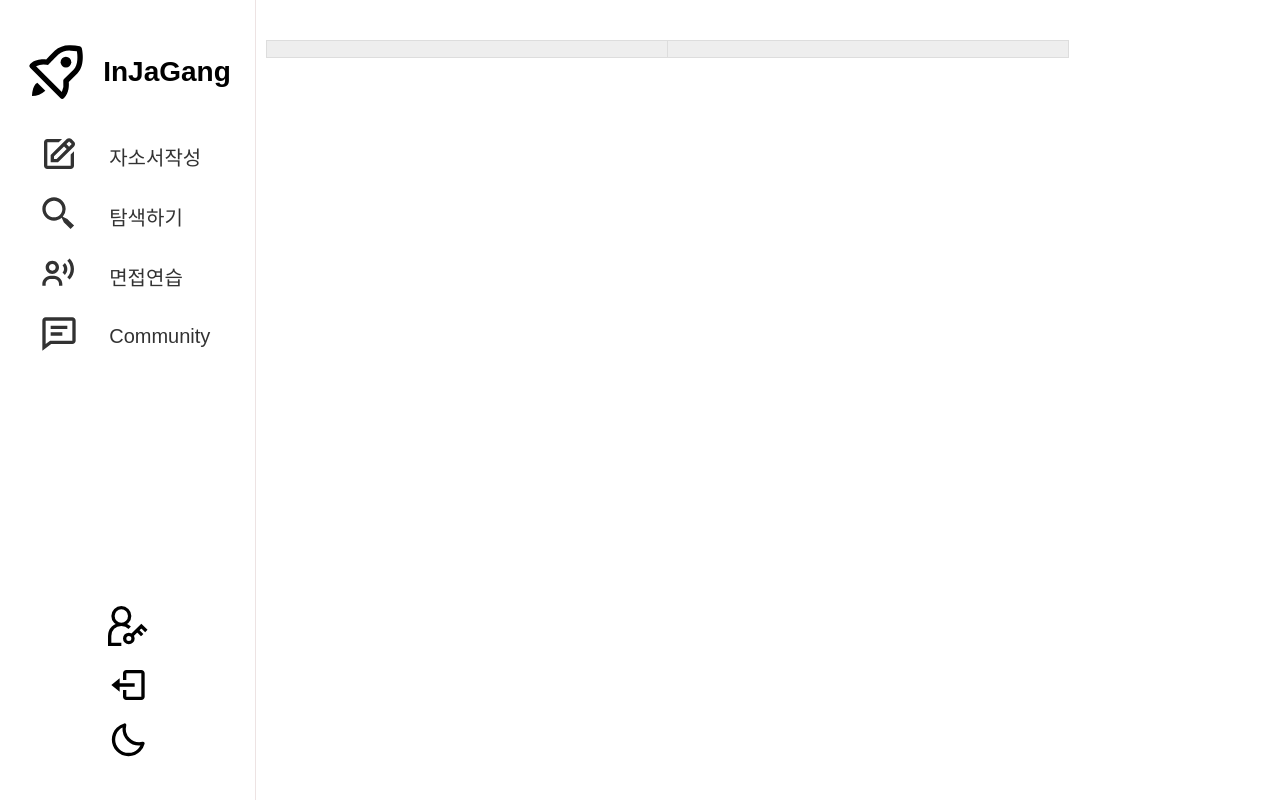
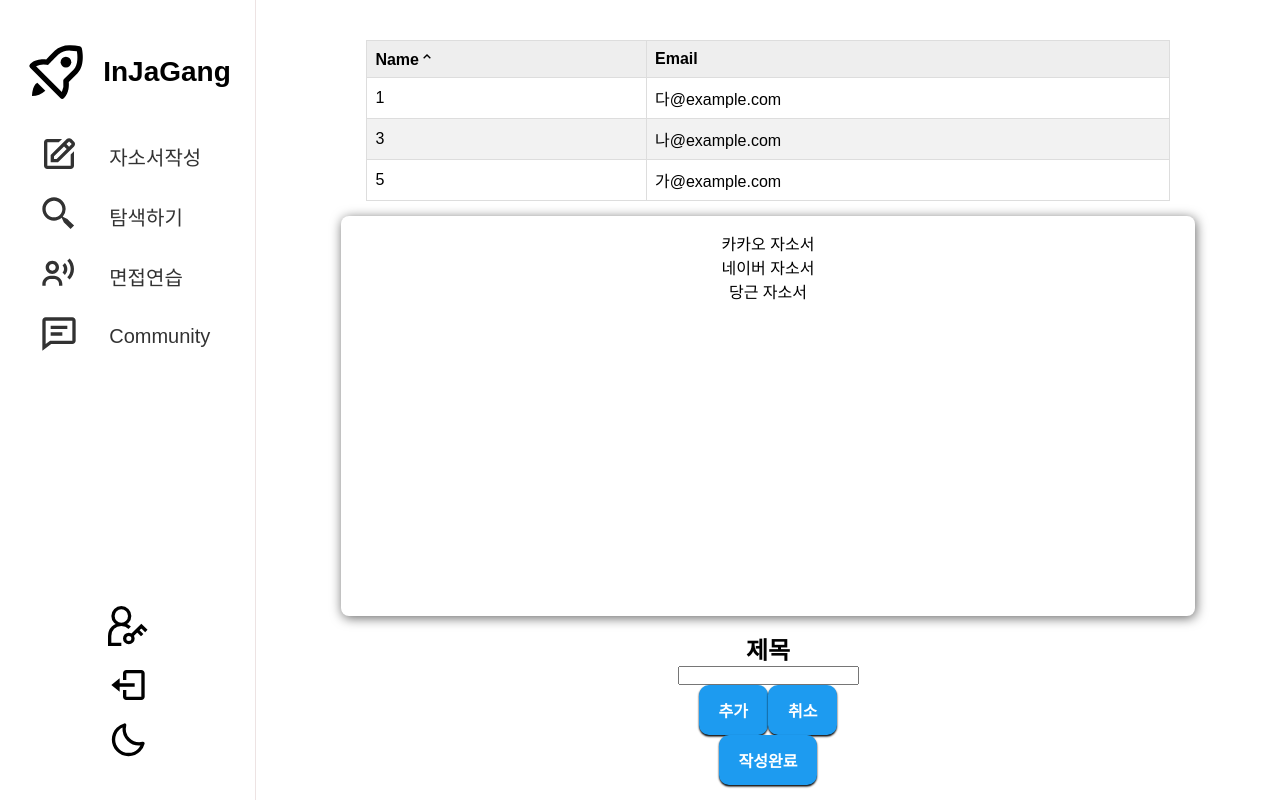
Before and after one commit to Minsoek96/injagang-fe, a Next.js app in the folder client/: page /admin in a window 1280 px wide. Built offline with nearby package versions, Linux system fonts and the light colour scheme.

Commit message:
admin 초안 완료 ( 디자인 미적용, 간단 구현)

```diff
--- /dev/null
+++ b/client/components/Admin/MemberTable.tsx
@@ -0,0 +1,74 @@
+import styled from "styled-components";
+import { BiChevronUp, BiChevronDown } from "react-icons/bi";
+import react, {useState} from 'react';
+
+const Table = styled.table`
+  border-collapse: collapse;
+  width: 80%;
+`;
+
+const Th = styled.th`
+  background-color: #eee;
+  border: 1px solid #ddd;
+  padding: 8px;
+  text-align: left;
+`;
+
+const Td = styled.td`
+  border: 1px solid #ddd;
+  padding: 8px;
+`;
+
+const Tr = styled.tr`
+  &:nth-child(even) {
+    background-color: #f2f2f2;
+  }
+`;
+
+interface Member {
+    id: number;
+    name: string;
+    email: string;
+  }
+
+  interface MemberTableProps {
+    members: Member[];
+  }
+
+const MemberTable = ({members}:MemberTableProps) => {
+    type userInfo = "name"|"email"
+    const [sortName, setSortName] = useState<userInfo>('name');
+    const [sortDirection, setSorDirection] = useState<'latest'|'oldest'>('latest')
+
+    const sortedMembers = members.sort((a,b) => {
+      const sortList = sortDirection === 'latest'? 1 : -1;
+      return a[sortName] > b[sortName]? sortList : -sortList
+    })
+
+    const handleSort = (curName:userInfo) => {
+      if(curName === sortName) {
+        setSorDirection(sortDirection === "latest"? "oldest" : "latest")
+      }
+      setSortName(curName)
+    }
+    return (
+        <Table>
+        <thead>
+          <Tr>
+            <Th onClick={()=>handleSort("name")}>Name{sortName === 'name' && (sortDirection === "latest"? <BiChevronUp/> : <BiChevronDown/>)}</Th>
+            <Th onClick={()=>handleSort("email")}>Email{sortName === 'email' && (sortDirection === "latest"? <BiChevronUp/> : <BiChevronDown/>)}</Th>
+          </Tr>
+        </thead>
+        <tbody>
+          {sortedMembers.map(member => (
+            <Tr key={member.id}>
+              <Td>{member.name}</Td>
+              <Td>{member.email}</Td>
+            </Tr>
+          ))}
+        </tbody>
+      </Table>
+    );
+};
+
+export default MemberTable;
--- /dev/null
+++ b/client/components/Admin/Template.tsx
@@ -0,0 +1,80 @@
+import React, { useState } from "react";
+import styled from "styled-components";
+import { ColBox } from "@/styles/GlobalStyle";
+import { questionList } from "@/pages/edit";
+import CustomButton from "../UI/CustomButton";
+
+const Card = styled.div`
+  ${ColBox};
+  padding: 15px 15px;
+  background-color: ${({ theme }) => theme.colors.primary};
+  color: ${({ theme }) => theme.colors.text};
+  width: 85%;
+  height: 400px;
+  border-radius: 8px;
+  box-shadow: 1px 2px 12px rgba(0, 0, 0, 0.6);
+  text-align: center;
+  margin: 15px 15px;
+`;
+
+const Template = () => {
+  const [templateTitle, setTemplateTitle] = useState<string>("");
+  const [templateQuestion, setTemplateQuestion] = useState<string[]>([]);
+
+  const addQuestion = () => {
+    if(templateQuestion.length >= 7){
+        return
+    }
+    setTemplateQuestion([...templateQuestion, ""]);
+  };
+
+  const handleQuestionChange = (index: number, value: string) => {
+    const newQuestionList = [...templateQuestion];
+    newQuestionList[index] = value;
+    setTemplateQuestion(newQuestionList);
+  };
+
+  const handleQuestionList = () => {
+    console.log({ title: templateTitle, content: templateQuestion });
+  };
+
+  const removeLastQuestion = () => {
+    if (templateQuestion.length <= 1) {
+      return;
+    }
+    setTemplateQuestion(prev => prev.slice(0, -1));
+  };
+
+  return (
+    <>
+      <Card>
+        {questionList.map((list, index) => (
+          <div key={index}>{list.title}</div>
+        ))}
+      </Card>
+      <h2>제목</h2>
+      <input
+        type="text"
+        value={templateTitle}
+        onChange={e => setTemplateTitle(e.target.value)}
+      ></input>
+      <div>
+        <CustomButton text="추가" onClick={addQuestion} />
+        <CustomButton text="취소" onClick={removeLastQuestion} />
+      </div>
+      {templateQuestion.map((question, index) => (
+        <div key={index}>
+            {index + 1}.
+          <input
+            type="text"
+            value={question}
+            onChange={e => handleQuestionChange(index, e.target.value)}
+          />
+        </div>
+      ))}
+      <CustomButton text="작성완료" onClick={handleQuestionList} />
+    </>
+  );
+};
+
+export default Template;
--- a/client/components/UI/CustomButton.tsx
+++ b/client/components/UI/CustomButton.tsx
@@ -6,7 +6,7 @@
     text: string;
 }
 
-const DarkButton = ({onClick,text}: ButtonProps) => {
+const CustomButton = ({onClick,text}: ButtonProps) => {
   return <BeautyButton onClick={onClick}>{text}</BeautyButton>;
 };
 const BeautyButton = styled.button`
@@ -29,4 +29,4 @@
     background-color: red;
   }
 `;
-export default DarkButton;
+export default CustomButton;
--- a/client/pages/admin.tsx
+++ b/client/pages/admin.tsx
@@ -1,43 +1,25 @@
-import { useState } from "react";
 import styled from "styled-components";
-import { BiChevronUp, BiChevronDown } from "react-icons/bi";
+import react, {useState} from 'react';
+import MemberTable from "@/components/Admin/MemberTable";
+import Template from "@/components/Admin/Template";
+import { ColBox } from "@/styles/GlobalStyle";
+
+const AdminPageStyle= styled.div `
+  ${ColBox}
+`
 
 const members = [
-  { id: 1, name: "가", email: "가@example.com" },
-  { id: 2, name: "나", email: "나@example.com" },
-  { id: 3, name: "다", email: "다@example.com" },
+  { id: 1, name: "5", email: "가@example.com" },
+  { id: 2, name: "3", email: "나@example.com" },
+  { id: 3, name: "1", email: "다@example.com" },
 ];
 
-const Table = styled.table`
-  border-collapse: collapse;
-  width: 80%;
-`;
-
-const Th = styled.th`
-  background-color: #eee;
-  border: 1px solid #ddd;
-  padding: 8px;
-  text-align: left;
-`;
-
-const Td = styled.td`
-  border: 1px solid #ddd;
-  padding: 8px;
-`;
-
-const Tr = styled.tr`
-  &:nth-child(even) {
-    background-color: #f2f2f2;
-  }
-`;
-
 const AdminPage = () => {
-
-  return (
-    <Table>
-      <Th></Th>
-      <Th></Th>
-    </Table>
+   return (
+    <AdminPageStyle>
+    <MemberTable members={members}/>
+    <Template />
+    </AdminPageStyle>
   );
 };
 
--- a/client/pages/edit.tsx
+++ b/client/pages/edit.tsx
@@ -8,7 +8,7 @@
   ${ColBox}
 `;
 
-const questionList = [
+export const questionList = [
   {
     title: "카카오 자소서",
     content: ["1.자신의장점", "2.자신의장단점", "3.프로젝트경험담"],
```
